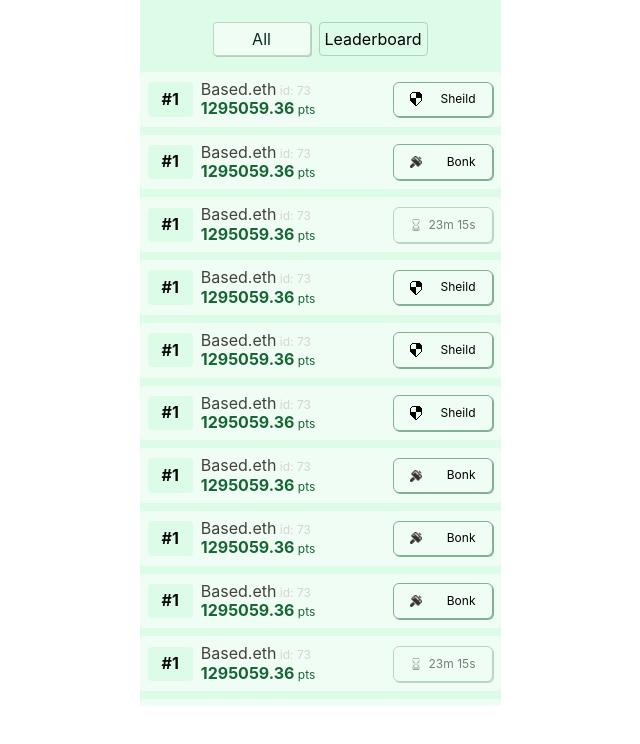
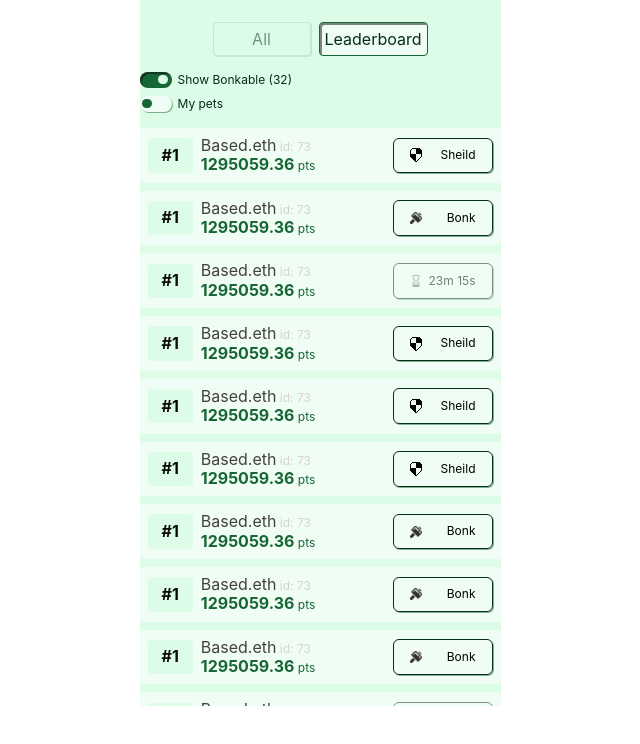
Before and after one commit to Deepak-Maan/My-Pets, a React (Create React App) app: page / in a window 1280 px wide. Both pictures are taken after a click on the button "Leaderboard". Shown: the top 744 px of the page, without its empty margins (320-960 px from the left). Built offline with nearby package versions, Linux system fonts and the light colour scheme.

Commit message:
complete tabs

```diff
--- a/src/components/All.jsx
+++ b/src/components/All.jsx
@@ -3,22 +3,22 @@ import { data, leaderboardData } from './Common/Helper';
 
 const All = () => {
     const [activeTab, setActiveTab] = useState('all');
+    const [toggle1, setToggle1] = useState(true);
+    const [toggle2, setToggle2] = useState(false);
 
     return (
         <div className='max-w-[361px] bg-[#DCFCE7] mx-auto pt-[22px]'>
             <div className='flex items-center gap-2 justify-center'>
                 <button
                     onClick={() => setActiveTab('all')}
-                    className={`max-w-[98px] w-full rounded-[4px] py-2 flex justify-center font-normal text-base leading-4 border-[1px] border-solid border-[#052E1633] ${
-                        activeTab === 'all' ? 'bg-[#DCFCE7] text-[#052E16] border-[#052E1633] shadow-[2px_2px_0px_0px_#0C0A0980_inset]' : 'bg-[#F0FDF4] text-[#052E16] border-[#052E1633] shadow-[1px_1px_0px_0px_#052E1633]'
+                    className={`max-w-[98px] w-full rounded-[4px] py-2 flex justify-center font-normal text-base leading-4 border-[1px] border-solid  ${activeTab === 'all' ? ' border-[#166534] text-[#052E16] bg-[#F0FDF4] shadow-[2px_2px_0px_0px_#0C0A0980_inset] ' : 'bg-[#DCFCE7] opacity-50 text-[#052E16] border-[#052E1633] shadow-[1px_1px_0px_0px_#052E1633] '
                         }`}
                 >
                     All
                 </button>
                 <button
                     onClick={() => setActiveTab('leaderboard')}
-                    className={`w-full rounded-[4px] py-2 flex justify-center font-normal text-base leading-4 border-[1px] border-solid border-[#052E1633]  max-w-[109px] ${
-                        activeTab === 'leaderboard' ? "" : '  bg-[#F0FDF4] text-[#052E16] border-[#166534] shadow-[1px_1px_0px_0px_#052E1633]'
+                    className={`w-full rounded-[4px] py-2 flex justify-center font-normal text-base leading-4 border-[1px] border-solid  max-w-[109px] ${activeTab === 'leaderboard' ? ' border-[#166534] text-[#052E16] bg-[#F0FDF4] shadow-[2px_2px_0px_0px_#0C0A0980_inset] ' : 'bg-[#DCFCE7] opacity-50 text-[#052E16] border-[#052E1633] shadow-[1px_1px_0px_0px_#052E1633] '
                         }`}
                 >
                     Leaderboard
@@ -44,7 +44,44 @@ const All = () => {
                     ))
                 )}
                 {activeTab === 'leaderboard' && (
-                    leaderboardData.map((items) => (
+                    <>
+                        <div className='flex flex-col mb-4 gap-2'>
+                            <div className='flex items-center gap-[6px]'>
+                                <div className='relative inline-block w-8 align-middle select-none transition duration-200 ease-in rounded-[54px]'>
+                                    <input
+                                        type="checkbox"
+                                        id="toggle1"
+                                        className={`toggle-checkbox absolute top-[18.5%] left-[9%] block w-[9.5px] h-[9.5px] rounded-full appearance-none cursor-pointer transition-transform duration-200 ${toggle1 ? 'bg-[#DCFCE7] shadow-[1px_1px_0px_0px_#16653480]  translate-x-[16px]' : ' bg-[#166534] translate-x-0'}`}
+                                        checked={toggle1}
+                                        onChange={() => setToggle1(!toggle1)}
+                                    />
+                                    <label
+                                        htmlFor="toggle1"
+                                        className={`block overflow-hidden h-4 rounded-full cursor-pointer transition-colors duration-200 ${toggle1 ? 'bg-[#166534] shadow-[2px_2px_0px_0px_#0C0A0980_inset]' : 'bg-[#F0FDF4] shadow-[1px_1px_0px_0px_#16653480]'}`}
+                                    ></label>
+                                </div>
+                                <p className='font-normal text-xs leading-[14.52px] text-[#052E16] tracking-[1%]'>Show Bonkable (32)</p>
+                            </div>
+
+                            <div className='flex items-center gap-[6px]'>
+                                <div className='relative inline-block w-8 align-middle select-none transition duration-200 ease-in rounded-[54px]'>
+                                    <input
+                                        type="checkbox"
+                                        id="toggle2"
+                                        className={`toggle-checkbox absolute top-[18.5%] left-[9%] block w-[9.5px] h-[9.5px] rounded-full appearance-none cursor-pointer transition-transform duration-200 ${toggle2 ? 'bg-[#DCFCE7] shadow-[1px_1px_0px_0px_#16653480]  translate-x-[16px]' : ' bg-[#166534] translate-x-0'}`}
+                                        checked={toggle2}
+                                        onChange={() => setToggle2(!toggle2)}
+                                    />
+                                    <label
+                                        htmlFor="toggle2"
+                                        className={`block overflow-hidden h-4 rounded-full cursor-pointer transition-colors duration-200 ${toggle2 ? 'bg-[#166534] shadow-[2px_2px_0px_0px_#0C0A0980_inset]' : 'bg-[#F0FDF4] shadow-[1px_1px_0px_0px_#16653480]'}`}
+                                    ></label>
+                                </div>
+                                <p className='font-normal text-xs leading-[14.52px] text-[#052E16] tracking-[1%]'>My pets</p>
+                            </div>
+                        </div>
+
+                        {leaderboardData.map((items) => (
                             <div key={items.id} className='bg-[#F0FDF4] rounded-[4px] p-2 flex items-center justify-between mb-2'>
                                 <div className='flex items-center gap-2'>
                                     <div className='rounded-[4px] bg-[#DCFCE7] p-[7.5px_14px] font-bold text-base leading-[19.36px] text-[#0C0A09]'>
@@ -58,12 +95,13 @@ const All = () => {
                                         </p>
                                     </div>
                                 </div>
-                            <button className={` border rounded-[6px] max-w-[100px] w-full shadow-[1px_1px_0px_0px_#16653480] flex items-center justify-between  border-solid p-[9.5px_16px]  border-[#16653480] ${items.opacity}`}>
+                                <button className={` border rounded-[6px] max-w-[100px] w-full shadow-[1px_1px_0px_0px_#16653480] hover:shadow-[0px_1px_0px_1px_#16653480] hover:border-[#16653480] duration-300  flex items-center justify-between  border-solid p-[9.5px_16px]  border-[#052E16] ${items.opacity} ${items.cursor}`}>
                                     <img src={items.img} alt="shield" />
                                     <span className='font-normal text-xs leading-[14.52px] tracking-[1%] text-black'>{items.text}</span>
                                 </button>
                             </div>
-                    ))
+                        ))}
+                    </>
                 )}
             </div>
         </div>
--- a/src/components/Common/Helper.jsx
+++ b/src/components/Common/Helper.jsx
@@ -106,7 +106,8 @@ export const leaderboardData = [
         id: 3,
         img: Time ,
         text: "23m 15s",
-        opacity: 'opacity-[.5]'
+        opacity: 'opacity-[.5]',
+        cursor: 'cursor-not-allowed'
 
     },
     {
@@ -149,7 +150,8 @@ export const leaderboardData = [
         id: 10,
         img: Time ,
         text: "23m 15s",
-        opacity: 'opacity-[.5]'
+        opacity: 'opacity-[.5]',
+        cursor: 'cursor-not-allowed'
     },
     {
         id: 11,
```
Lines whose indentation alone changed are shown as unchanged.
